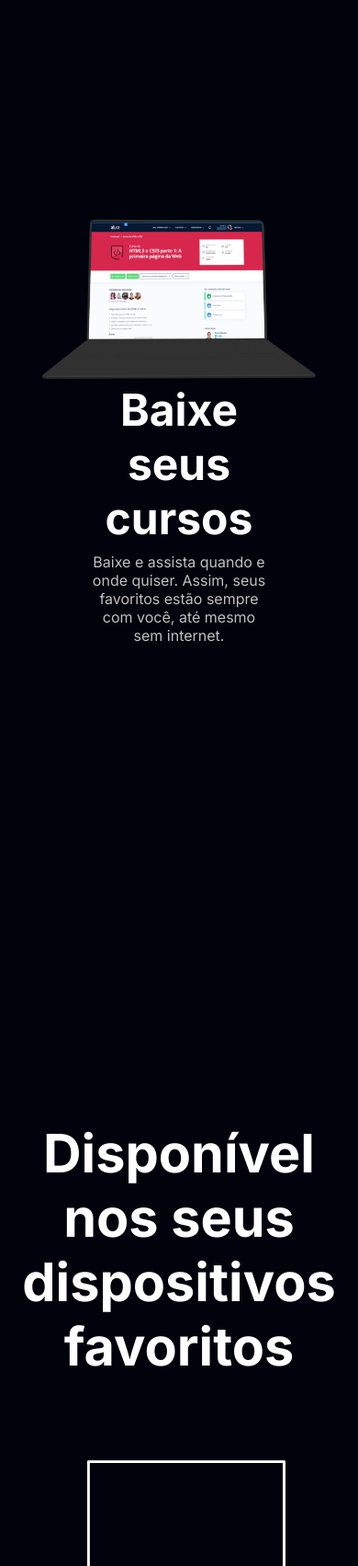
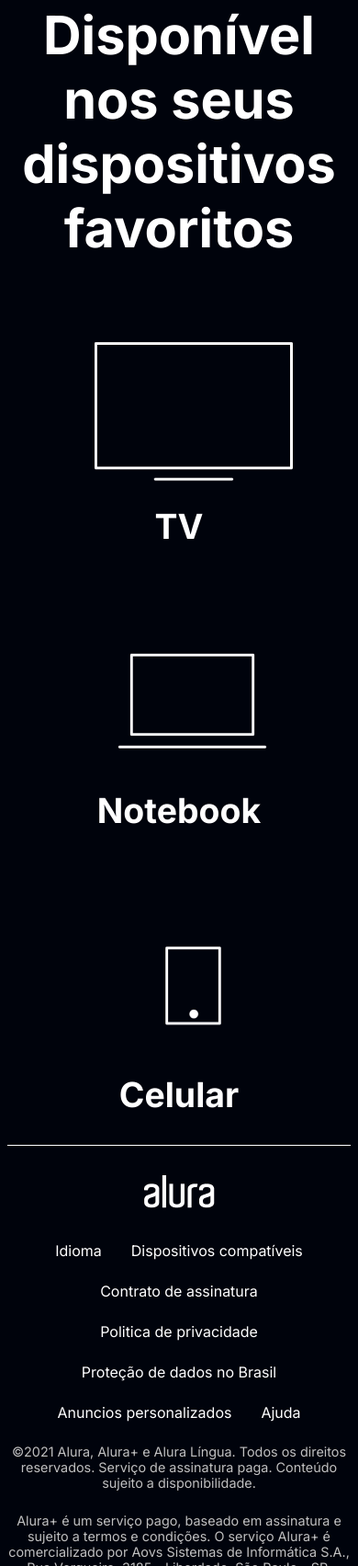
Before and after one commit to Jonathanvictor-dev/aluraplus, a plain HTML site: page index.html in a window 390 px wide. Shown: the part 2301-4004 px from the top of the page at 92% size. Drawn offline with Linux system fonts and the light colour scheme.

Commit message:
Atualização no arquivo style
Melhoria no layout responsivo.

```diff
--- a/index.html
+++ b/index.html
@@ -35,11 +35,11 @@
             <p class="descricao__texto">Só o Combo+ oferece Alura+ e Alura Língua juntos para você ter acesso a cursos de diversas áreas da tecnologia e aprender inglês ou espanhol, onde e como quiser.</p>
             <a class="container__botao botao__secundario" href="">Assine o Combo+</a>
         </div>
-        <img class="imagem__secundaria secundaria__imagem" src="assets/Telas.png" alt="Telas do alura+">
+        <img class="imagem__secundaria" src="assets/Telas.png" alt="Telas do alura+">
     </section>
 
-    <section class="container secundario">
-        <img class="imagem__secundaria" src="assets/Notebook.png" alt="Notebook na tela do alura+">
+    <section class="container terciario">
+        <img class="imagem__secundaria secundaria__imagem" src="assets/Notebook.png" alt="Notebook na tela do alura+">
         <div class="container__descricao">
             <h2 class="descricao__titulo">Baixe seus cursos</h2>
             <p class="descricao__texto">Baixe e assista quando e onde quiser. Assim, seus favoritos estão sempre com você, até mesmo sem internet.</p>
@@ -65,7 +65,7 @@
     </section>
 
     <footer class="rodape">
-        <img src="assets/Logo.png" alt="Logo alura" class="rodape__logo">
+        <img class="rodape__logo" src="assets/Logo.png" alt="Logo alura" >
         <ul class="rodape__lista">
             <li class="rodape__item">
                 <a class="rodape__item__link" href="#">Idioma</a>
--- a/style/style.css
+++ b/style/style.css
@@ -12,6 +12,7 @@
 * {
     margin: 0;
     padding: 0;
+    box-sizing: border-box;
 }
 
 body {
@@ -34,7 +35,6 @@
     height: 100vh;
     display: grid;
     grid-template-columns: 50% 50%;
-
 }
 
 .container__caixa {
@@ -75,7 +75,7 @@
     color: var(--cinza-secundario);
 }
 
-.secundario {
+.secundario, .terciario {
     align-items: center;
     margin: 0 10rem;
 }
@@ -101,9 +101,8 @@
 
 .botao__secundario {
     display: inline-block;
-    margin-top: 1rem;
+    margin: 1rem 0;
 }
-
 
 .dispositivos {
     margin: 9rem 0;
@@ -121,7 +120,6 @@
     display: flex;
     justify-content: center;
     list-style: none;
-
 }
 
 .dispositivos__item {
@@ -142,7 +140,7 @@
 }
 
 .rodape__logo {
-    margin: 2.5rem 0;
+    margin: 2rem 0;
 }
 
 .rodape__lista {
@@ -178,9 +176,14 @@
 
 @media screen and (max-width: 768px) {
     .container {
+        height: auto;
         display: flex;
         flex-direction: column;
         background: none;
+    }
+
+    .principal {
+        margin: 0 0.5rem;
     }
 
     .container__caixa {
@@ -188,16 +191,44 @@
     }
 
     .container__imagem {
-        width: 50vh;
+        width: 40vh;
     }
 
     .secundario {
-        margin: 0;
+        margin: 2rem 0.5rem;
         text-align: center;
     }
 
+    .terciario {
+        display: flex;
+        flex-direction: column-reverse;
+        margin: 2rem 0.5rem;
+        text-align: center;
+    }
+
+    .imagem__secundaria {
+        width: 40vh;
+    }
+
     .secundaria__imagem {
-        width: 50vh;
+        margin: 3rem 0;
+    }
+
+    .container__descricao {
+        margin: 2rem 0;
+    }
+
+    .botao__secundario {
+        margin-top: 2rem;
+    }
+
+    .descricao__titulo {
+        margin-top: 0;
+    }
+
+    .dispositivos {
+        margin: 0 0.5rem;
+        border-bottom: 1px solid var(--branco-principal);
     }
 
     .dispositivos__lista {
@@ -213,17 +244,23 @@
         border: none;
     }
 
-    .dispositivos__texto {
-        /* rodape__item */
+    .rodape {
+        margin: 0 0.5rem;
     }
 
-    .rodape {
-        margin: 0;
+    .rodape__logo {
+        margin: 2rem 0.5rem;
     }
 
     .rodape__lista {
         display: flex;
-        flex-direction: column;
+        flex-wrap: wrap;
     }
 
 }
+
+@media screen and (max-width: 375px) {
+    .dispositivos {
+        display: none;
+    }
+}
```
